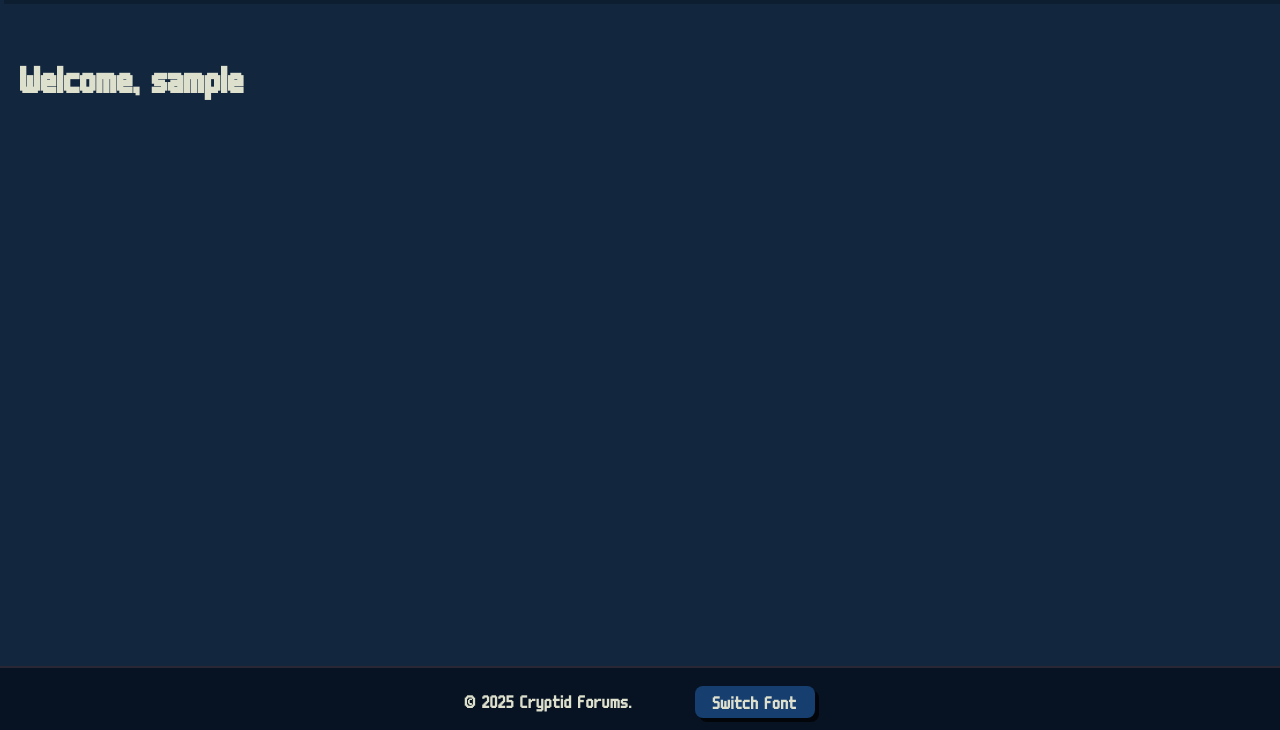
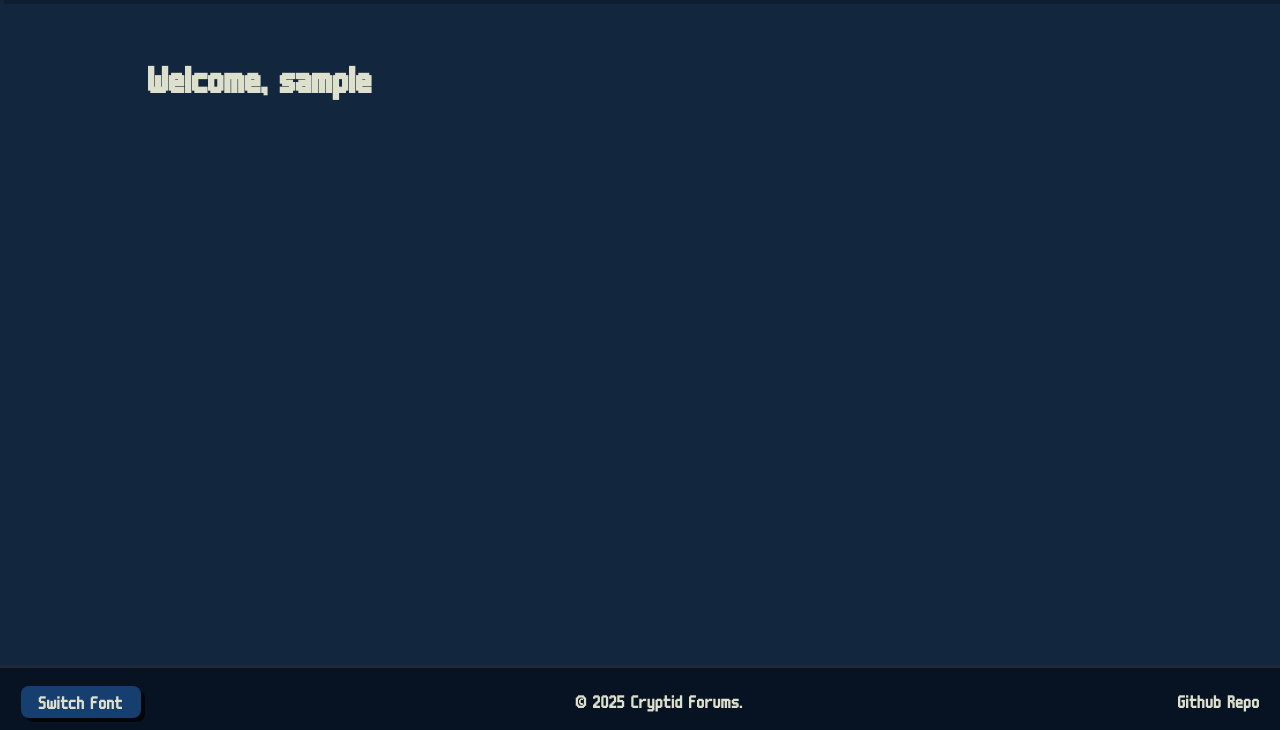
Before and after one commit to Coo29/cryptid-forums, a Flask app: page / in a window 1280 px wide. Shown: the part 70-800 px from the top of the page. Run offline with Flask 3, Linux system fonts and the light colour scheme; the visitor is signed in with stand-in values (Sample User, id 1); data that the repository does not hold is empty; some libraries are stand-ins or nearby versions.

Commit message:
added back secure filenames, fixed header, footer and general page formatting.

```diff
--- a/app.py
+++ b/app.py
@@ -111,28 +111,28 @@ def create_post():
 
     for file in files:
         if file and file.filename:
-            filename = secure_filename(file.filename)
+            original_filename = file.filename
+            filename = secure_filename(original_filename)
+            unique_filename = f"{uuid.uuid4().hex}_{filename}"
             mime_type, _ = guess_type(filename)
 
             if mime_type and mime_type.startswith('image/'):
-                save_path = os.path.join(upload_folder_images, filename)
+                save_path = os.path.join(upload_folder_images, unique_filename)
                 file.save(save_path)
                 image = PostImage(
-                    filename=filename,
+                    filename=unique_filename,
                     post_id=post.id
                     )
                 db.session.add(image)
-                image_path = f"static/uploads/images/{filename}"
             else:
-                save_path = os.path.join(upload_folder_files, filename)
+                save_path = os.path.join(upload_folder_files, unique_filename)
                 file.save(save_path)
                 attachment = PostAttachment(
-                    filename=filename,
-                    original_filename=file.filename,
+                    filename=unique_filename,
+                    original_filename=original_filename,
                     post_id=post.id
                 )
                 db.session.add(attachment)
-                file_path = f"static/uploads/files/{filename}"
 
     db.session.commit()
     return redirect(url_for("index"))
@@ -361,7 +361,7 @@ def show_tagged_posts(tag):
 if __name__ == "__main__":
     with app.app_context():
         db.create_all()
-    app.run(host="0.0.0.0", port=5001, debug=True)
+    app.run(host="0.0.0.0", port=80, debug=True)
 
 @event.listens_for(Engine, "connect")
 def set_sqlite_pragma(dbapi_connection, connection_record):
--- a/static/style.css
+++ b/static/style.css
@@ -111,9 +111,22 @@ textarea {
   margin-top: 40px;
   display: flex;
   flex-direction: row;
-  justify-content: center;
+  justify-content: space-between;
   align-items: center;
   gap: 2em;
+}
+
+.footer-left {
+  display: flex;
+  align-items: center;
+  gap: 1em;
+}
+
+.footer-right {
+  display: flex;
+  align-items: center;
+  gap: 1em;
+  margin-right: 20px;
 }
 
 .footer-button {
@@ -193,6 +206,12 @@ body.readable-font, body.readable-font * {
   text-decoration: underline;
 }
 
+.heading-text {
+  padding-left: 10vw;
+  padding-right: 10vw;
+  max-width: 80vw;
+}
+
 .post {
     min-width: 10vw;
     max-width: 70vw;
@@ -230,6 +249,15 @@ body.readable-font, body.readable-font * {
   margin-bottom: 10px;
   width: 100%;
   box-sizing: border-box;
+}
+
+.post-container {
+  width: 80vw;
+  margin: 0 auto;
+  padding-left: 10vw;
+  padding-right: 10vw;
+  display: flex;
+  flex-direction: column;
 }
 
 img {
--- a/templates/base.html
+++ b/templates/base.html
@@ -102,8 +102,13 @@
 
 <!-- footer start -->
 <footer class="site-footer">
+    <div class="footer-left">
+        <button id="fontToggleBtn" class="footer-button" type="button">Switch Font</button>
+    </div>
     <span>&copy; 2025 Cryptid Forums.</span>
-    <button id="fontToggleBtn" class="footer-button" type="button">Switch Font</button>
+    <div class="footer-right">
+        <a href="https://github.com/Coo29/cryptid-forums">Github Repo</a>
+    </div>
 </footer>
 
  <!-- script loading start -->
--- a/templates/index.html
+++ b/templates/index.html
@@ -7,14 +7,16 @@
 <!-- body start -->
     <!-- header start -->
         {% if user.is_authenticated %}
-            <h1>Welcome, {{ user.username }}</h1>
+            <h1 class="heading-text">Welcome, {{ user.username }}</h1>
         {% endif %}
     <!-- header end -->
 
     <!-- post view start -->
+     <div class="post-container">
             {% for post in posts %}
                 {% include "post_small.html" %}
             {% endfor %}
+    </div>
     <!-- post view end -->
 </body>
 <!-- body end -->
```
